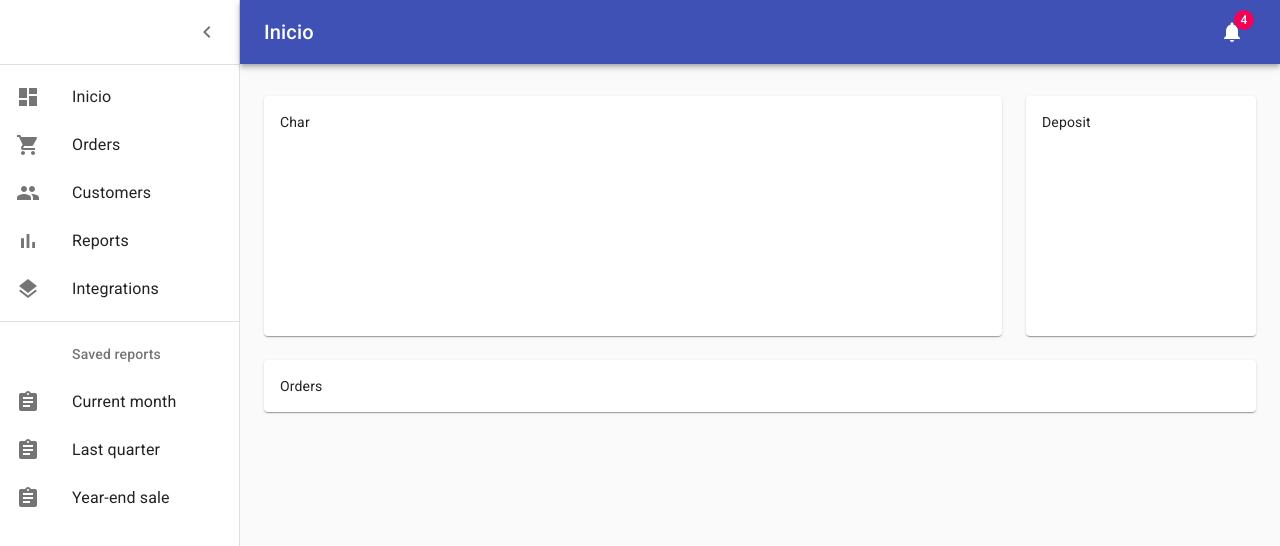
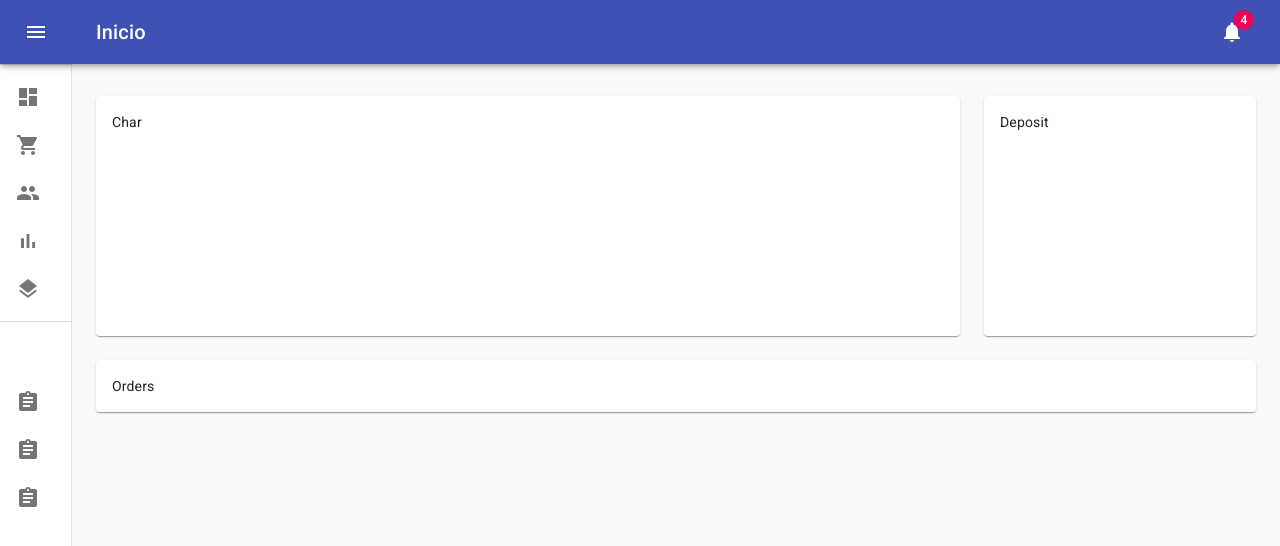
Before and after one commit to superenic/material-ui-react-and-router, a React (Create React App) app: page / in a window 1280 px wide. Shown: the top 546 px of the page. Built offline with nearby package versions, Linux system fonts and the light colour scheme.

Commit message:
Added React context.

```diff
--- a/src/App.js
+++ b/src/App.js
@@ -1,79 +1,26 @@
 import React from 'react';
-import clsx from 'clsx';
 import CssBaseline from '@material-ui/core/CssBaseline';
-import Drawer from '@material-ui/core/Drawer';
-import AppBar from '@material-ui/core/AppBar';
-import Toolbar from '@material-ui/core/Toolbar';
-import List from '@material-ui/core/List';
-import Typography from '@material-ui/core/Typography';
-import Divider from '@material-ui/core/Divider';
-import IconButton from '@material-ui/core/IconButton';
-import Badge from '@material-ui/core/Badge';
-import MenuIcon from '@material-ui/icons/Menu';
-import ChevronLeftIcon from '@material-ui/icons/ChevronLeft';
-import NotificationsIcon from '@material-ui/icons/Notifications';
-import SecondaryListItems from './components/SecondaryListItems';
-import MainListItems from './components/MainListItems'
 import { STYLE } from './index.style'
 import {BrowserRouter, Route, Switch} from 'react-router-dom'
 import Dashboard from './components/home/Dashboard';
 import PageNotFound from './components/PageNotFound';
 import findRoute from './routing'
+import NavBar from './components/navBar/NavBar';
+import NavDrawer from './components/NavDrawer';
+import NavBarContextProvider from './components/navBar/NavBarContextProvider';
 
 const useStyles = STYLE;
 
 export default function App() {
   const classes = useStyles();
-  const [open, setOpen] = React.useState(true);
-  const handleDrawerOpen = () => {
-    setOpen(true);
-  };
-  const handleDrawerClose = () => {
-    setOpen(false);
-  };
 
   return (
     <div className={classes.root}>
+      <NavBarContextProvider>
       <BrowserRouter>
         <CssBaseline />
-        <AppBar position="absolute" className={clsx(classes.appBar, open && classes.appBarShift)}>
-          <Toolbar className={classes.toolbar}>
-            <IconButton
-              edge="start"
-              color="inherit"
-              aria-label="open drawer"
-              onClick={handleDrawerOpen}
-              className={clsx(classes.menuButton, open && classes.menuButtonHidden)}
-              >
-              <MenuIcon />
-            </IconButton>
-            <Typography component="h1" variant="h6" color="inherit" noWrap className={classes.title}>
-              Inicio
-            </Typography>
-            <IconButton color="inherit">
-              <Badge badgeContent={4} color="secondary">
-                <NotificationsIcon />
-              </Badge>
-            </IconButton>
-          </Toolbar>
-        </AppBar>
-        <Drawer
-          variant="permanent"
-          classes={{
-            paper: clsx(classes.drawerPaper, !open && classes.drawerPaperClose),
-          }}
-          open={open}
-          >
-          <div className={classes.toolbarIcon}>
-            <IconButton onClick={handleDrawerClose}>
-              <ChevronLeftIcon />
-            </IconButton>
-          </div>
-          <Divider />
-          <List><MainListItems /></List>
-          <Divider />
-          <List><SecondaryListItems /></List>
-        </Drawer>
+          <NavDrawer />
+          <NavBar />
         <Switch>
           <Route path={findRoute('home').path} exact><Dashboard/></Route>
           <Route path="*">
@@ -81,6 +28,7 @@ export default function App() {
           </Route>
         </Switch>
       </BrowserRouter>
+      </NavBarContextProvider>
     </div>
   );
 }
--- /dev/null
+++ b/src/components/NavDrawer.js
@@ -0,0 +1,36 @@
+import React, { useContext } from 'react'
+import { STYLE } from '../index.style';
+import clsx from 'clsx';
+import { NavContext } from './navBar/NavBarContextProvider';
+import { IconButton, Divider, List, Drawer } from '@material-ui/core';
+import ChevronLeftIcon from '@material-ui/icons/ChevronLeft';
+import MainListItems from './MainListItems';
+import SecondaryListItems from './SecondaryListItems';
+
+const useStyles = STYLE;
+
+const NavDrawer = (props) => {
+    const { isOpenDrawer, closeDrawer } = useContext(NavContext);
+    const classes = useStyles();
+
+    return (
+      <Drawer
+        variant="permanent"
+        classes={{
+          paper: clsx(classes.drawerPaper, ! isOpenDrawer() && classes.drawerPaperClose),
+        }}
+        open={isOpenDrawer()}>
+        <div className={classes.toolbarIcon}>
+          <IconButton onClick={() => closeDrawer()}>
+            <ChevronLeftIcon />
+          </IconButton>
+        </div>
+        <Divider />
+        <List><MainListItems /></List>
+        <Divider />
+        <List><SecondaryListItems /></List>
+      </Drawer>
+    )
+}
+
+export default NavDrawer
--- /dev/null
+++ b/src/components/navBar/NavBar.js
@@ -0,0 +1,40 @@
+import React, { useContext } from 'react';
+import { NavContext } from './NavBarContextProvider';
+import { AppBar, Toolbar, IconButton, Typography, Badge } from '@material-ui/core';
+import MenuIcon from '@material-ui/icons/Menu';
+import NotificationsIcon from '@material-ui/icons/Notifications';
+import { STYLE } from '../../index.style';
+import clsx from 'clsx';
+
+const useStyles = STYLE;
+
+const NavBar = (props) => {
+    const { toggleDrawer, isOpenDrawer } = useContext(NavContext);
+    const classes = useStyles();
+
+    return (
+        <AppBar position="absolute" className={clsx(classes.appBar, isOpenDrawer() && classes.appBarShift)}>
+          <Toolbar className={classes.toolbar}>
+            <IconButton
+              edge="start"
+              color="inherit"
+              aria-label="open drawer"
+              onClick={() => toggleDrawer()}
+              className={clsx(classes.menuButton, isOpenDrawer() && classes.menuButtonHidden)}
+              >
+              <MenuIcon />
+            </IconButton>
+            <Typography component="h1" variant="h6" color="inherit" noWrap className={classes.title}>
+              Inicio
+            </Typography>
+            <IconButton color="inherit">
+              <Badge badgeContent={4} color="secondary">
+                <NotificationsIcon />
+              </Badge>
+            </IconButton>
+          </Toolbar>
+        </AppBar>
+    )
+}
+
+export default NavBar
--- /dev/null
+++ b/src/components/navBar/NavBarContextProvider.js
@@ -0,0 +1,24 @@
+import React, {createContext, useState} from 'react'
+
+export const NavContext = createContext()
+const NavBarContextProvider = ({ children }) => {
+    const [_isOpenDrawer, _setOpenDrawer] = useState(false);
+    const openDrawer = () => { _setOpenDrawer(true); };
+    const closeDrawer = () => { _setOpenDrawer(false); };
+    const isOpenDrawer = () => _isOpenDrawer;
+    const toggleDrawer = () => { _setOpenDrawer(! isOpenDrawer()); };
+    const provider = {
+        openDrawer,
+        closeDrawer,
+        isOpenDrawer,
+        toggleDrawer,
+    };
+
+    return (
+        <NavContext.Provider value={provider}>
+            { children }
+        </NavContext.Provider>
+    )
+}
+
+export default NavBarContextProvider
```
